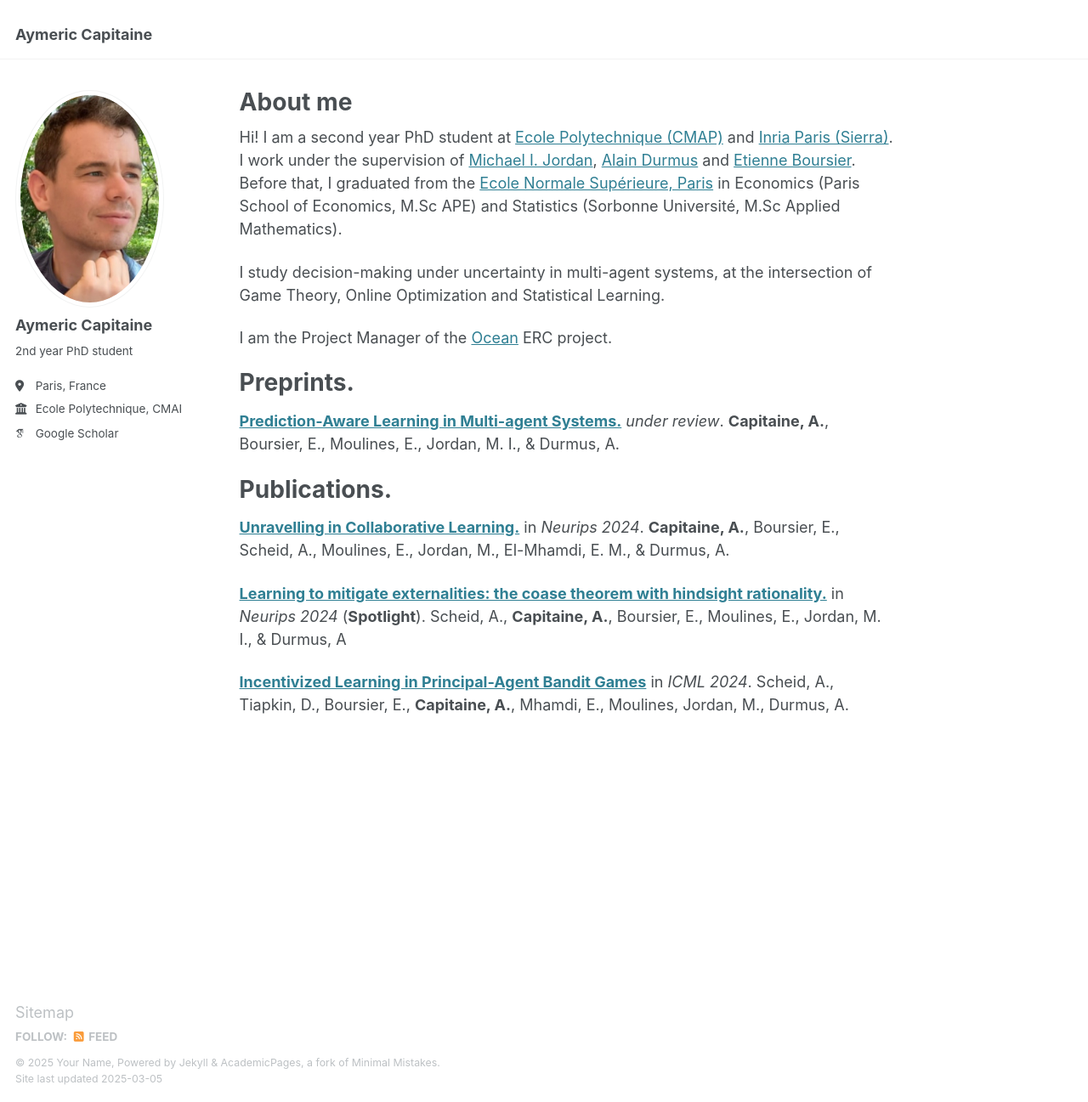
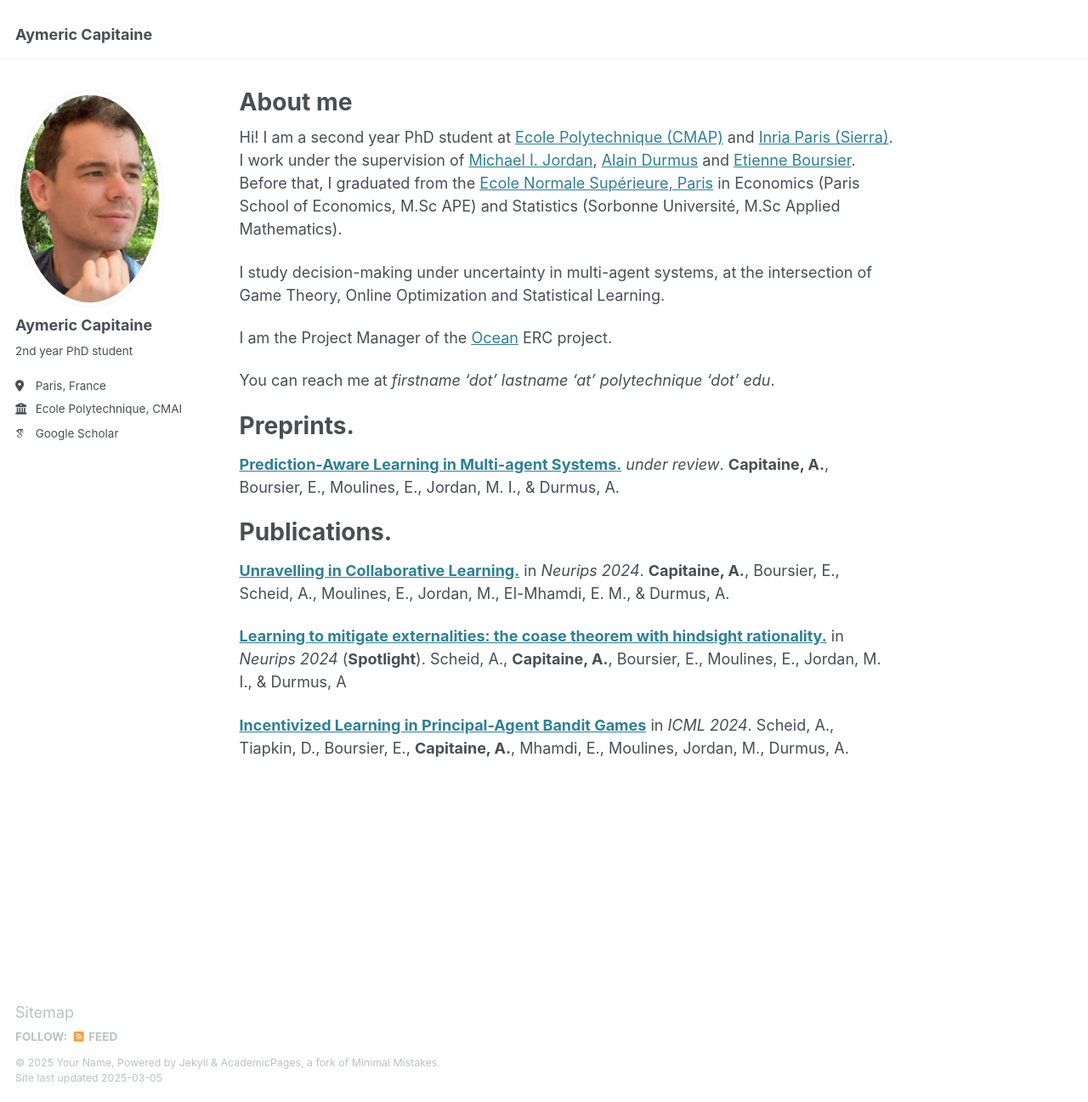
Before and after one commit to aymericcapitaine/aymericcapitaine.github.io, a Jekyll site: the page built from _pages/about.md, in a window 1280 px wide and 1297 px high. Shown: the whole window at 85% size. Built offline with Jekyll 4.4.1, drawn with Linux system fonts in a browser that asks for light colours; some web fonts are replaced.

Commit message:
Update about.md
added mail

```diff
--- a/_pages/about.md
+++ b/_pages/about.md
@@ -11,6 +11,8 @@ Hi! I am a second year PhD student at [Ecole Polytechnique (CMAP)](https://cmap.
 I study decision-making under uncertainty in multi-agent systems, at the intersection of Game Theory, Online Optimization and Statistical Learning.
 
 I am the Project Manager of the [Ocean](https://oceanerc.com/) ERC project.
+
+You can reach me at *firstname 'dot' lastname 'at' polytechnique 'dot' edu*.
 
 Preprints.
 ======
```
